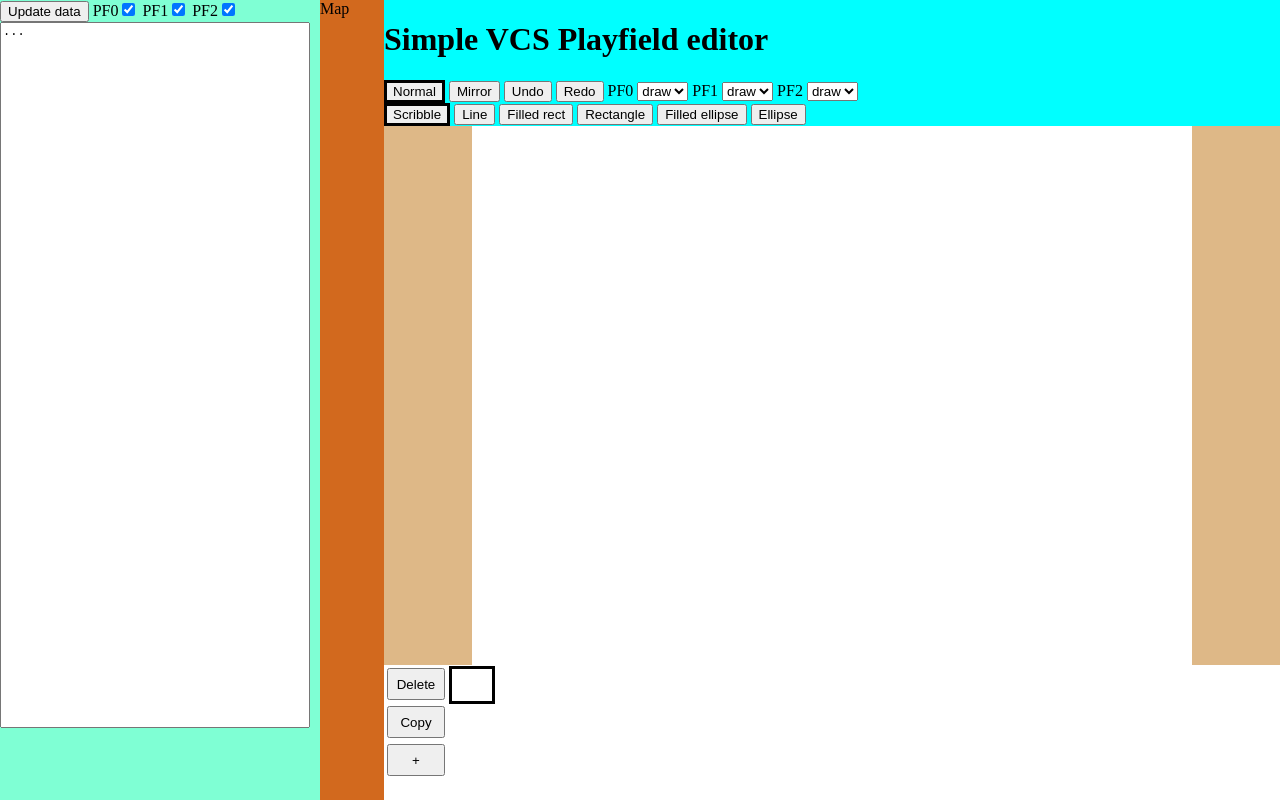
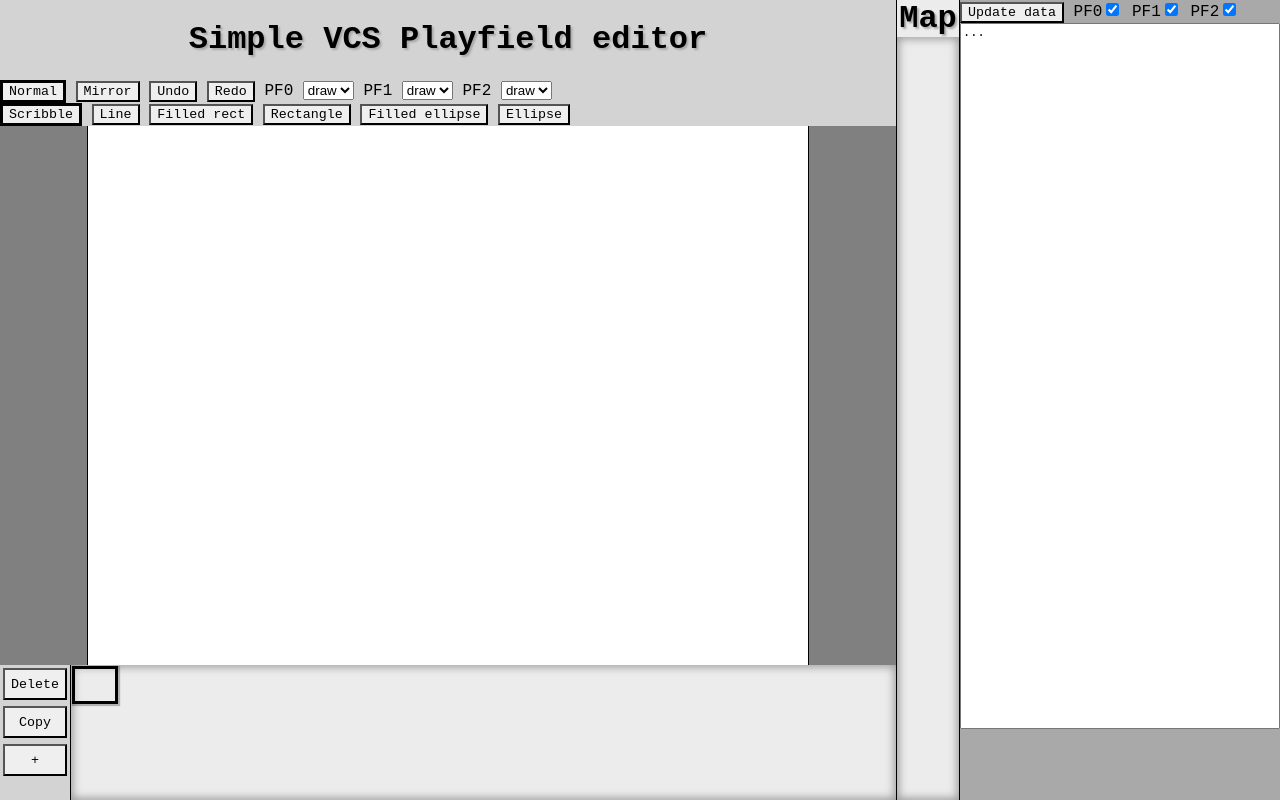
Before and after one commit to falukropp/vcs_playfield_editor, a plain HTML site: page index.html in a window 1280 px wide. Drawn offline with Linux system fonts and the light colour scheme.

Commit message:
Make it less hideous

```diff
--- a/index.html
+++ b/index.html
@@ -80,16 +80,14 @@
                     <button class="drawMode" id="drawModeEllipse">Ellipse</button>
                 </div>
             </div>
-            <div class="Data">
-                <div class="toolbar">
+            <div id="data">
+                <div id="data-commands">
                     <button id="updateData">Update data</button>
                     <label>PF0<input type="checkbox" id="include_pf0" name="include_pf0" value="include" checked="checked" /></label>
                     <label>PF1<input type="checkbox" id="include_pf1" name="include_pf1" value="include" checked="checked" /></label>
                     <label>PF2<input type="checkbox" id="include_pf2" name="include_pf2" value="include" checked="checked" /></label>
-                    <div>
-                        <textarea id="vcs_data" readonly cols="40" rows="50">...</textarea>
-                    </div>
                 </div>
+                <textarea id="vcs_data" readonly cols="40" rows="50">...</textarea>
             </div>
             <div id="palette">
                 <div id="palette-commands">
@@ -105,7 +103,10 @@
                     -->
                 </div>
             </div>
-            <div class="Map">Map</div>
+            <div id="map">
+                <h1 id="map-header">Map</h1>
+                <div id="map-playfields"></div>
+            </div>
         </div>
     </body>
 </html>
--- a/style.css
+++ b/style.css
@@ -1,5 +1,11 @@
 body {
     margin: 0px;
+    font-family: "Courier New", Courier, monospace;
+}
+
+button {
+    font-family: "Courier New", Courier, monospace;
+    border-width: 2px;
 }
 
 #editor_playfield {
@@ -19,37 +25,69 @@ body {
     height: 100vh;
     width: 100vw;
     display: grid;
-    grid-template-columns: 0.5fr 0.1fr 1.4fr;
+    grid-template-columns: 1.4fr 0.1fr 0.5fr;
     grid-template-rows: 1fr 8fr 2fr;
     gap: 0px 0px;
     grid-template-areas:
-        'Data Map Commands'
-        'Data Map Editor'
-        'Data Map Palette';
+        'Commands Map Data'
+        'Editor Map Data'
+        'Palette Map Data';
 }
 
 .Editor {
     grid-area: Editor;
-    background-color: burlywood;
+    background-color: gray;
     display: flex;
     align-items: center;
     justify-content: center;
     overflow: auto;
 }
 
+.Editor canvas {
+    border-color: black;
+    border-style: solid;
+    border-width: 0px 1px;
+}
+
+
 .Commands {
     grid-area: Commands;
-    background-color: aqua;
+    background-color: lightgray;
 }
 
-.Data {
-    grid-area: Data;
-    background-color: aquamarine;
+.Commands h1 {
+    text-align: center;
+    text-shadow: 2px 2px 2px darkgray;
 }
 
-.Map {
+#data {
+    display: flex;
+    flex-direction: column;
+    grid-area: Data;
+    background-color: darkgray;
+}
+
+#map {
     grid-area: Map;
-    background-color: chocolate;
+    border-color: black;
+    border-style: solid;
+    border-width: 0px 1px;
+    display: flex;
+    flex-direction: column;
+    background-color: rgba(128, 128, 128, .15);
+}
+
+#map-header {
+    margin: 0px;
+    padding: 0px;
+    flex: 0 0 1.0rem;
+    text-align: center;
+    text-shadow: 2px 2px 2px darkgray
+}
+
+#map-playfields {
+    flex: 1;
+    box-shadow: inset 0 0 8px 2px rgba(128, 128, 128, .75);
 }
 
 #palette {
@@ -60,6 +98,8 @@ body {
 
 #palette-commands {
     flex: 0 0 4rem;
+    background-color: lightgray;
+    border-right: 1px black solid;
 }
 
 #palette-playfields {
@@ -68,11 +108,14 @@ body {
     flex-wrap: wrap;
     align-content: start;
     overflow-y: scroll;
+    box-shadow: inset 0 0 8px 2px rgba(128, 128, 128, .75);
+    background-color: rgba(128, 128, 128, .15);
 }
 
 #palette-playfields canvas {
     max-width: 40px;
     max-height: 32px;
+    box-shadow: 1px 1px 1px 1px rgba(0, 0, 0, .25);
 }
 
 #palette-playfields canvas:not(.selectedPlayField) {
```
